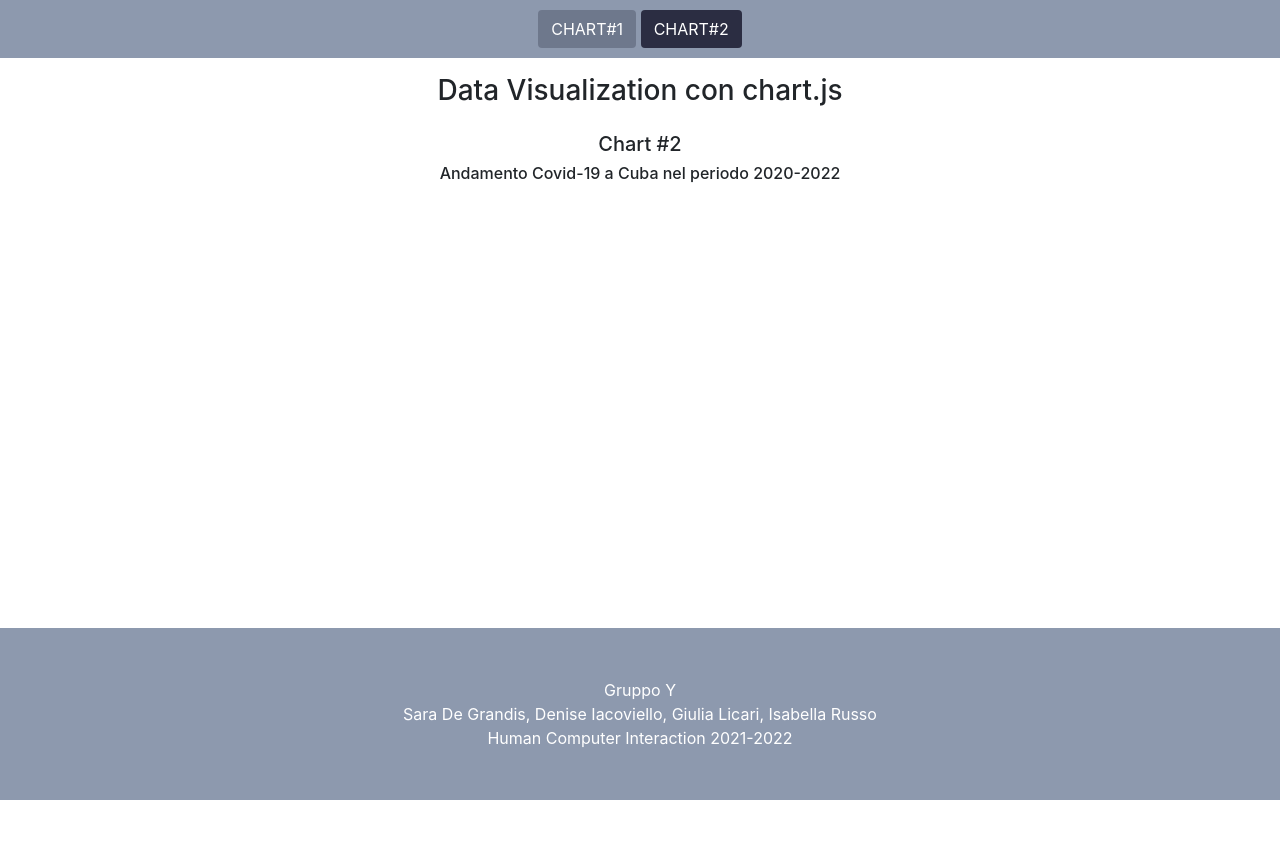
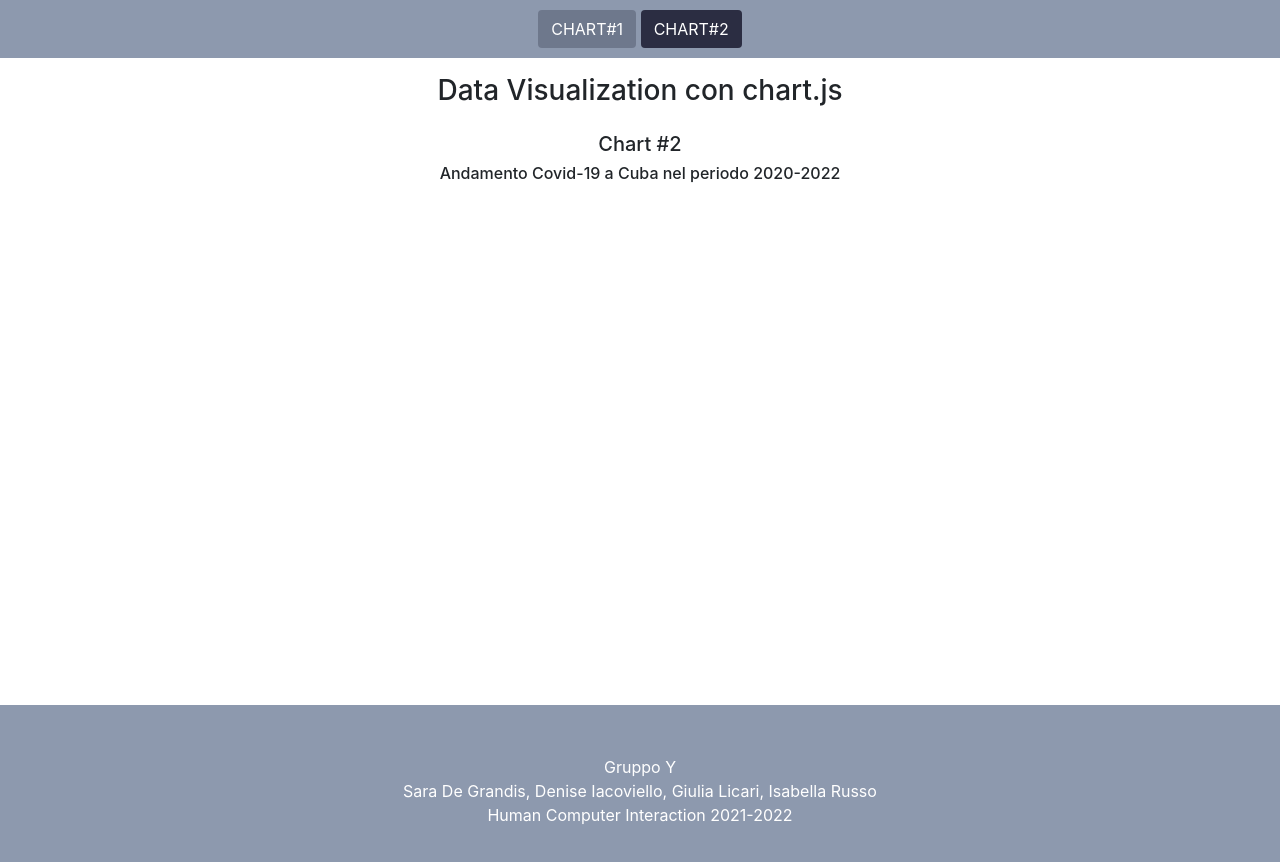
Before and after one commit to sazdg/HCI_chart, a plain HTML site: page chart2.html in a window 1280 px wide. Before the commit the page ends 800 px from the top, so only its background shows below. Drawn offline with nearby package versions, Linux system fonts and the light colour scheme; no server answers.

Commit message:
footer fixed

```diff
--- a/chart2.html
+++ b/chart2.html
@@ -40,7 +40,7 @@
     <canvas id="myChart2" width="1016" height="508"></canvas>
 
     </div>
-    <footer id="footer" class="fixed-bottom">
+    <footer id="footer">
         <span>Gruppo Y</span>
         <span>Sara De Grandis, Denise Iacoviello, Giulia Licari, Isabella Russo</span>
         <span>Human Computer Interaction 2021-2022</span>
```
Also changed, not shown: index.html (+1 -1 lines).
